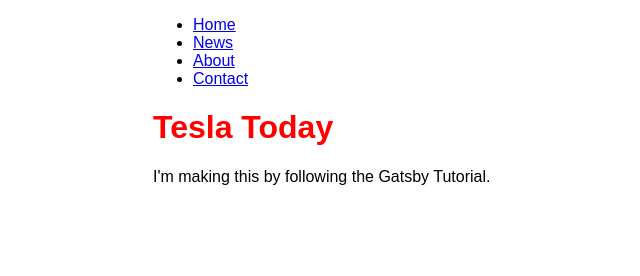
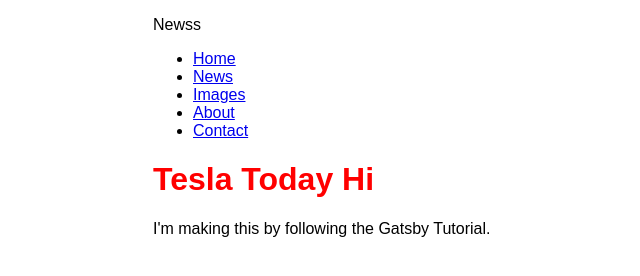
Before and after one commit to mdamapong/Tech_News, a Gatsby site: page / in a window 1280 px wide. Shown: the whole page, without its empty margins (237-877 px from the left). Built offline with nearby package versions, Linux system fonts and the light colour scheme; Gatsby itself is replaced by a stand-in of ours.

Commit message:
project change of direction b/c api fetch cost money

```diff
--- a/src/components/layout.js
+++ b/src/components/layout.js
@@ -20,10 +20,12 @@
 	`);
 
 	return (
+		<>
 			<div className={container}>
 				<title>
 					{pageTitle} | {data.site.siteMetadata.title}
 				</title>
+				<p>{data.site.siteMetadata.title}</p>
 				<nav>
 					<ul className={navLinks}>
 						<li className={navLinkItem}>
@@ -34,6 +36,11 @@
 						<li className={navLinkItem}>
 							<Link to='/news' className={navLinkText}>
 								News
+							</Link>
+						</li>
+						<li className={navLinkItem}>
+							<Link to='/images' className={navLinkText}>
+								Images
 							</Link>
 						</li>
 						<li className={navLinkItem}>
@@ -53,6 +60,7 @@
 					{children}
 				</main>
 			</div>
+		</>
 	);
 };
 export default Layout;
--- a/src/pages/index.js
+++ b/src/pages/index.js
@@ -1,12 +1,9 @@
 import React from 'react';
-import { NewsContextProvider } from '../components/NewsContext';
-import News from '../components/News';
 import Layout from '../components/layout';
-import { StaticImage } from 'gatsby-plugin-image';
 
 function IndexPage() {
 	return (
-		<Layout pageTitle='Tesla Today'>
+		<Layout pageTitle='Tesla Today Hi'>
 			<p>I'm making this by following the Gatsby Tutorial.</p>
 		</Layout>
 	);
```
Also changed, not shown: package.json (+6 -2 lines), src/pages/destinations.js (added, +10 -0 lines), src/pages/images.js (added, +10 -0 lines), src/components/app.module.css (renamed from src/pages/app.module.css), 1 other file. Lines whose indentation alone changed are shown as unchanged.
